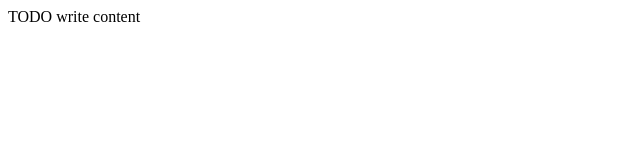
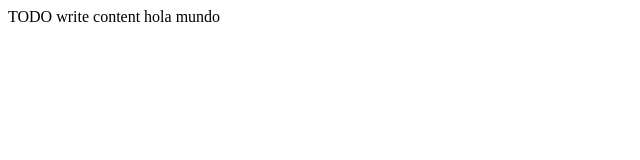
Before and after one commit to ingmanuelcespedes/cdf.SistemaDeControl_IngElectrica, a plain HTML site: page SistemaDeAdministracion_Jose/web/index.html in a window 1280 px wide. Shown: the full height of the page, 0-640 px from the left. Drawn offline with Linux system fonts and the light colour scheme.

```diff
--- a/SistemaDeAdministracion_Jose/web/index.html
+++ b/SistemaDeAdministracion_Jose/web/index.html
@@ -11,6 +11,6 @@
         <meta name="viewport" content="width=device-width, initial-scale=1.0">
     </head>
     <body>
-        <div>TODO write content</div>
+        <div>TODO write content hola mundo</div>
     </body>
 </html>
```
